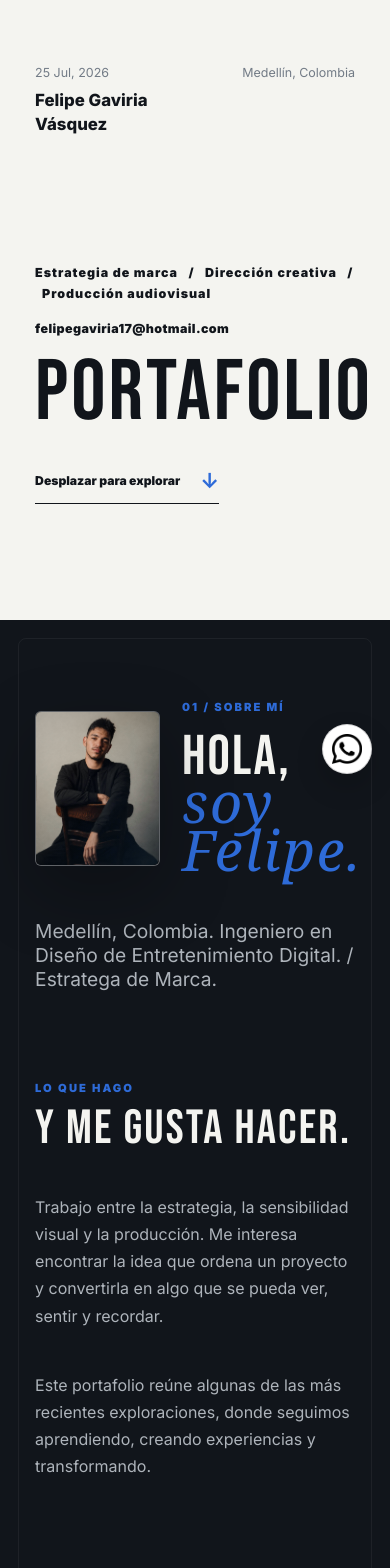
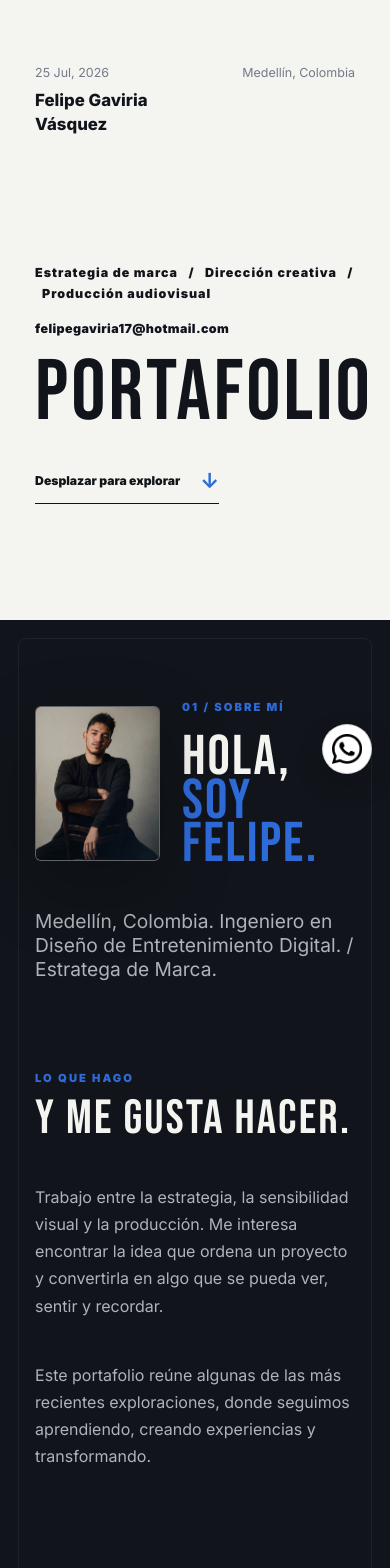
Before and after one commit to FelipeGaviria/Tubio, a Next.js app: page /portafolio in a window 390 px wide. Shown: the top 1568 px of the page. Built offline with nearby package versions, Linux system fonts and the light colour scheme; no server answers.

Commit message:
Mejoras2

```diff
--- a/app/globals.css
+++ b/app/globals.css
@@ -1354,3 +1354,18 @@ html { scrollbar-color: #11151b transparent; } body::-webkit-scrollbar-track { b
 .raw-illustration-pair-grid { display: grid; grid-template-columns: repeat(3, minmax(0, 1fr)); gap: 18px; }
 .raw-illustration-pair-grid .raw-illustration-trigger { aspect-ratio: 16 / 9; }
 @media (max-width: 800px) { .raw-brand-carousel-top { align-items: start; }.raw-brand-carousel-top > p { max-width: 250px; }.raw-brand-piece { flex-basis: 70vw; }.raw-brand-piece-wide { flex-basis: 80vw; }.raw-illustration-series-shift .raw-series-copy { display: block; }.raw-illustration-series-shift .raw-series-copy h3 { margin-top: 12px; }.raw-illustration-pair-grid { grid-template-columns: 1fr; gap: 14px; } }
+/* Collage de Ilustración, proyectos de marca y tipografía unificada. */
+.raw-intro h2 em, .raw-contact h2 em { font-family: var(--font-display), var(--font-inter), sans-serif; font-style: normal; }
+.raw-manual-cases { margin-top: 64px; }
+.raw-illustration-collage { display: grid; grid-template-columns: repeat(12, minmax(0, 1fr)); gap: 18px; align-items: center; margin-top: 80px; }
+.raw-collage-center { position: relative; z-index: 1; grid-column: 3 / span 8; grid-row: 2 / span 2; }
+.raw-collage-center .raw-label { margin-bottom: 10px; }
+.raw-collage-center h3 { margin: 0 0 20px; font-size: clamp(3.5rem, 7vw, 7.5rem); font-weight: 400; letter-spacing: .035em; line-height: .8; }
+.raw-collage-center .raw-illustration-feature { aspect-ratio: 16 / 9; box-shadow: 0 25px 60px rgba(17,21,27,.16); }
+.raw-collage-orbit { display: contents; }
+.raw-collage-item { aspect-ratio: 16 / 10; box-shadow: 0 15px 30px rgba(17,21,27,.12); }
+.raw-collage-item::after { content: "+"; position: absolute; right: 10px; bottom: 10px; display: grid; width: 30px; height: 30px; place-items: center; border-radius: 50%; background: #f4f4f0; color: #11151b; font-size: 1.3rem; line-height: 1; opacity: .95; }
+.raw-collage-item-1 { grid-column: 1 / span 3; grid-row: 1; transform: translateY(24px); }.raw-collage-item-2 { grid-column: 10 / span 3; grid-row: 1; transform: translateY(-6px); }.raw-collage-item-3 { grid-column: 1 / span 3; grid-row: 3; transform: translateY(50px); }.raw-collage-item-4 { grid-column: 10 / span 3; grid-row: 3; transform: translateY(34px); }.raw-collage-item-5 { grid-column: 2 / span 3; grid-row: 4; transform: translateY(8px); }.raw-collage-item-6 { grid-column: 9 / span 3; grid-row: 4; transform: translateY(16px); }
+.raw-brand-carousel-top { align-items: start; }.raw-brand-carousel-top > div:first-child { max-width: 430px; }.raw-brand-carousel-top > div:first-child > p:last-child { margin: 10px 0 0; color: var(--raw-muted); font-size: .82rem; line-height: 1.55; }.raw-brand-carousel-top > p { display: none; }
+.raw-brand-wide { margin-top: 42px; }.raw-brand-wide > div { display: grid; grid-template-columns: repeat(3, minmax(0, 1fr)); gap: 14px; margin-top: 14px; }.raw-brand-wide .raw-brand-piece { width: 100%; max-width: none; }.raw-brand-wide .raw-brand-piece-wide { aspect-ratio: 16 / 9; }
+@media (max-width: 800px) { .raw-illustration-collage { display: block; margin-top: 58px; }.raw-collage-center { display: block; }.raw-collage-orbit { display: grid; grid-template-columns: repeat(2, minmax(0, 1fr)); gap: 12px; margin-top: 14px; }.raw-collage-item { transform: none !important; }.raw-collage-item-1 { grid-column: auto; }.raw-brand-wide > div { grid-template-columns: 1fr; }.raw-manual-cases { margin-top: 48px; } }
--- a/components/IllustrationGallery.tsx
+++ b/components/IllustrationGallery.tsx
@@ -35,5 +35,5 @@ function IllustrationTrigger({ illustration, className, sizes, priority = false
 }
 
 export default function IllustrationGallery() {
-  return <section id="ilustraciones" className="raw-illustrations"><div className="raw-illustrations-heading"><div><p className="raw-label">07 / Ilustración</p><h2>Ilustración.</h2></div><p>Trabajo con múltiples estilos y formatos, adaptando cada propuesta a las necesidades de cada cliente. Experiencia en producción de piezas en volumen y colaboración fluida con equipos creativos.</p></div><article className="raw-illustration-series raw-illustration-series-shift"><div className="raw-series-copy"><p className="raw-label">Serie Shift</p><h3>Shift.</h3></div><IllustrationTrigger illustration={shift[0]} className="raw-illustration-feature" sizes="100vw" priority /></article><div className="raw-illustration-pair"><div className="raw-illustration-pair-grid">{shift.slice(1).map((illustration) => <IllustrationTrigger key={illustration.src} illustration={illustration} sizes="(max-width: 800px) 100vw, 31vw" />)}</div></div><div className="raw-illustration-project-grid">{projects.map((illustration) => <IllustrationTrigger key={illustration.src} illustration={illustration} sizes="(max-width: 800px) 100vw, 31vw" />)}</div><div className="raw-illustrations-more"><a href="https://www.behance.net/fegav" target="_blank" rel="noreferrer">Ver más <span>↗</span></a></div></section>;
+  return <section id="ilustraciones" className="raw-illustrations"><div className="raw-illustrations-heading"><div><p className="raw-label">07 / Ilustración</p><h2>Ilustración.</h2></div><p>Trabajo con múltiples estilos y formatos, adaptando cada propuesta a las necesidades de cada cliente. Experiencia en producción de piezas en volumen y colaboración fluida con equipos creativos.</p></div><div className="raw-illustration-collage"><div className="raw-collage-center"><p className="raw-label">Serie Shift</p><h3>Shift.</h3><IllustrationTrigger illustration={shift[0]} className="raw-illustration-feature" sizes="(max-width: 800px) 100vw, 62vw" priority /></div><div className="raw-collage-orbit">{[...shift.slice(1), ...projects].map((illustration, index) => <IllustrationTrigger key={illustration.src} illustration={illustration} className={`raw-collage-item raw-collage-item-${index + 1}`} sizes="(max-width: 800px) 100vw, 24vw" />)}</div></div><div className="raw-illustrations-more"><a href="https://www.behance.net/fegav" target="_blank" rel="noreferrer">Ver más <span>↗</span></a></div></section>;
 }
--- a/components/ManualCases.tsx
+++ b/components/ManualCases.tsx
@@ -7,7 +7,7 @@ type Slide = { src: string; alt: string };
 type BrandCase = { name: string; intro: string; slides: Slide[] };
 
 const cases: BrandCase[] = [
-  { name: "Distrito 41271", intro: "Una identidad trabajada como sistema. Requirió investigación, identificación de problemáticas, análisis psicológico de las pretensiones de esta ONG, criterio visual y reglas claras para que cada aplicación mantenga la misma voz.", slides: [1, 2, 3, 4, 5, 6, 7].map((number) => ({ src: `/images/portfolio/manuales/identidad-4271-manual${number}.png`, alt: `Manual de Identidad 4271, lámina ${number}` })) },
+  { name: "Distrito 42-71", intro: "Una identidad trabajada como sistema. Requirió investigación, identificación de problemáticas, análisis psicológico de las pretensiones de esta ONG, criterio visual y reglas claras para que cada aplicación mantenga la misma voz.", slides: [1, 2, 3, 4, 5, 6, 7].map((number) => ({ src: `/images/portfolio/manuales/identidad-4271-manual${number}.png`, alt: `Manual de Identidad 4271, lámina ${number}` })) },
   { name: "Conferencia Distrital Barranquilla", intro: "Una micromarca que dirigió todos los visuales y elementos de una conferencia efectuada en junio de 2026.", slides: [1, 2, 3, 4].map((number) => ({ src: `/images/portfolio/manuales/quilla${number}.png`, alt: `Manual Quilla, lámina ${number}` })) },
   { name: "Reboost", intro: "Escalamiento de una marca sin identidad hasta un manual completamente utilizable, escalable y dedicado a la venta.", slides: ["", "2", "3", "4", "5"].map((suffix, index) => ({ src: `/images/portfolio/manuales/ribuzz${suffix}.png`, alt: `Manual RiBuzz, lámina ${index + 1}` })) },
 ];
@@ -19,5 +19,5 @@ function ManualSlide({ slide, className, sizes, priority = false }: { slide: Sli
 }
 
 export default function ManualCases() {
-  return <section id="manuales" className="raw-manuals"><div className="raw-manuals-heading"><div><p className="raw-label">06 / Impacto y concepto</p><h2>Identidades que<br /><em>se sostienen.</em></h2></div><p>La identidad no termina en un logo. Cada manual reúne investigación, entendimiento del contexto y un sistema visual preparado para aplicarse con claridad y consistencia.</p></div><div className="raw-manual-cases">{cases.map((brandCase, index) => <article className="raw-manual-case" key={brandCase.name}><div className="raw-manual-case-intro"><p className="raw-label">Caso 0{index + 1}</p><h3>{brandCase.name}</h3><p>{brandCase.intro}</p><ol><li>Investigación</li><li>Entendimiento</li><li>Sistema visual</li><li>Aplicación</li></ol></div><ManualSlide slide={brandCase.slides[0]} className="raw-manual-cover" sizes="(max-width: 800px) 100vw, 62vw" priority={index === 0} /><div className="raw-manual-thumbnails">{brandCase.slides.slice(1).map((slide) => <ManualSlide key={slide.src} slide={slide} sizes="(max-width: 800px) 100vw, 30vw" />)}</div></article>)}</div></section>;
+  return <section id="manuales" className="raw-manuals"><div className="raw-manuals-heading"><div><p className="raw-label">06 / Impacto y concepto</p><h2>Identidades<br /><em>de marca.</em></h2></div><p>La identidad no termina en un logo. Cada manual reúne investigación, entendimiento del contexto y un sistema visual preparado para aplicarse con claridad y consistencia.</p></div><div className="raw-manual-cases">{cases.map((brandCase, index) => <article className="raw-manual-case" key={brandCase.name}><div className="raw-manual-case-intro"><p className="raw-label">Caso 0{index + 1}</p><h3>{brandCase.name}</h3><p>{brandCase.intro}</p><ol><li>Investigación</li><li>Entendimiento</li><li>Sistema visual</li><li>Aplicación</li></ol></div><ManualSlide slide={brandCase.slides[0]} className="raw-manual-cover" sizes="(max-width: 800px) 100vw, 62vw" priority={index === 0} /><div className="raw-manual-thumbnails">{brandCase.slides.slice(1).map((slide) => <ManualSlide key={slide.src} slide={slide} sizes="(max-width: 800px) 100vw, 30vw" />)}</div></article>)}</div></section>;
 }
```
Also changed, not shown: app/portafolio/page.tsx (+4 -3 lines), components/BrandCarousel.tsx (+10 -16 lines).
